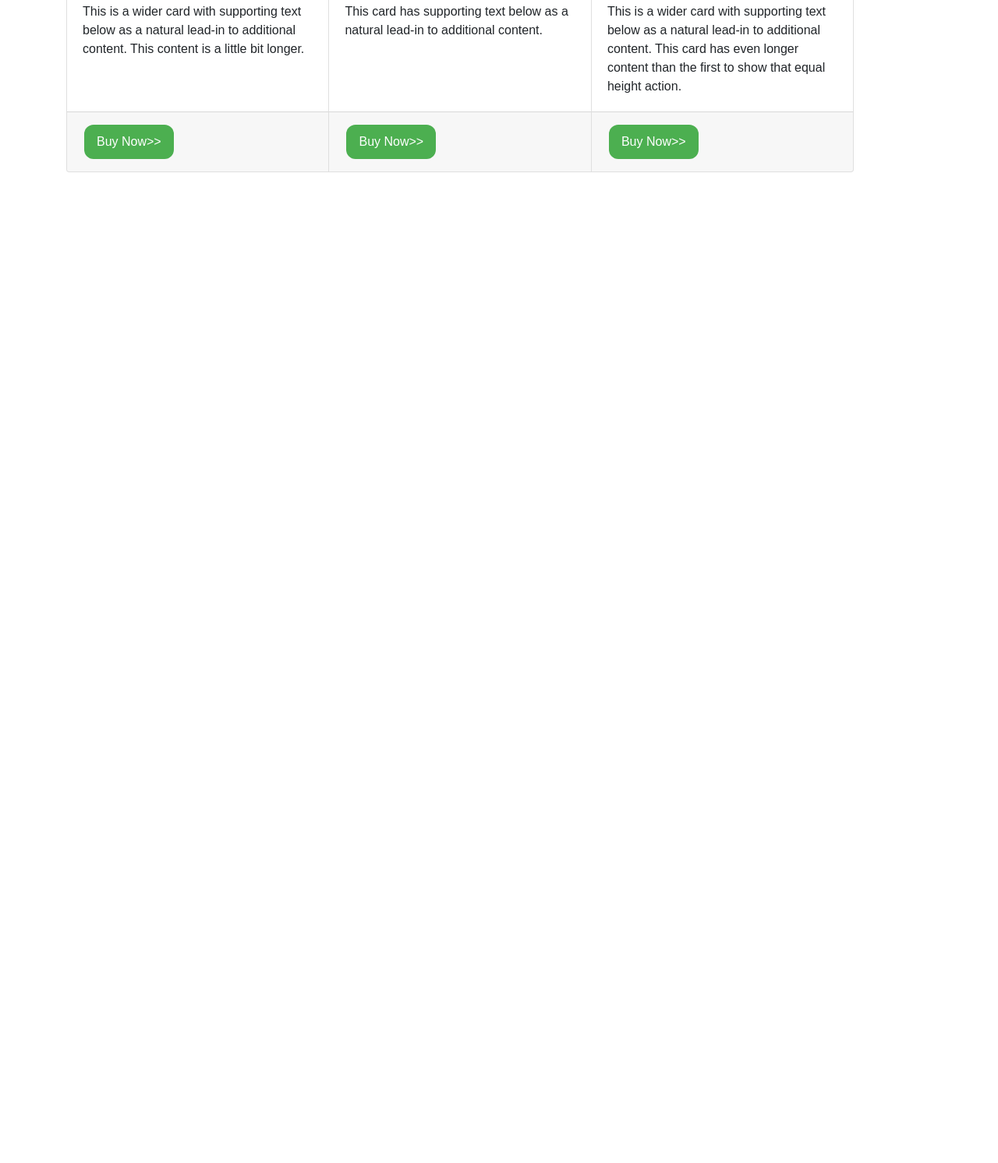
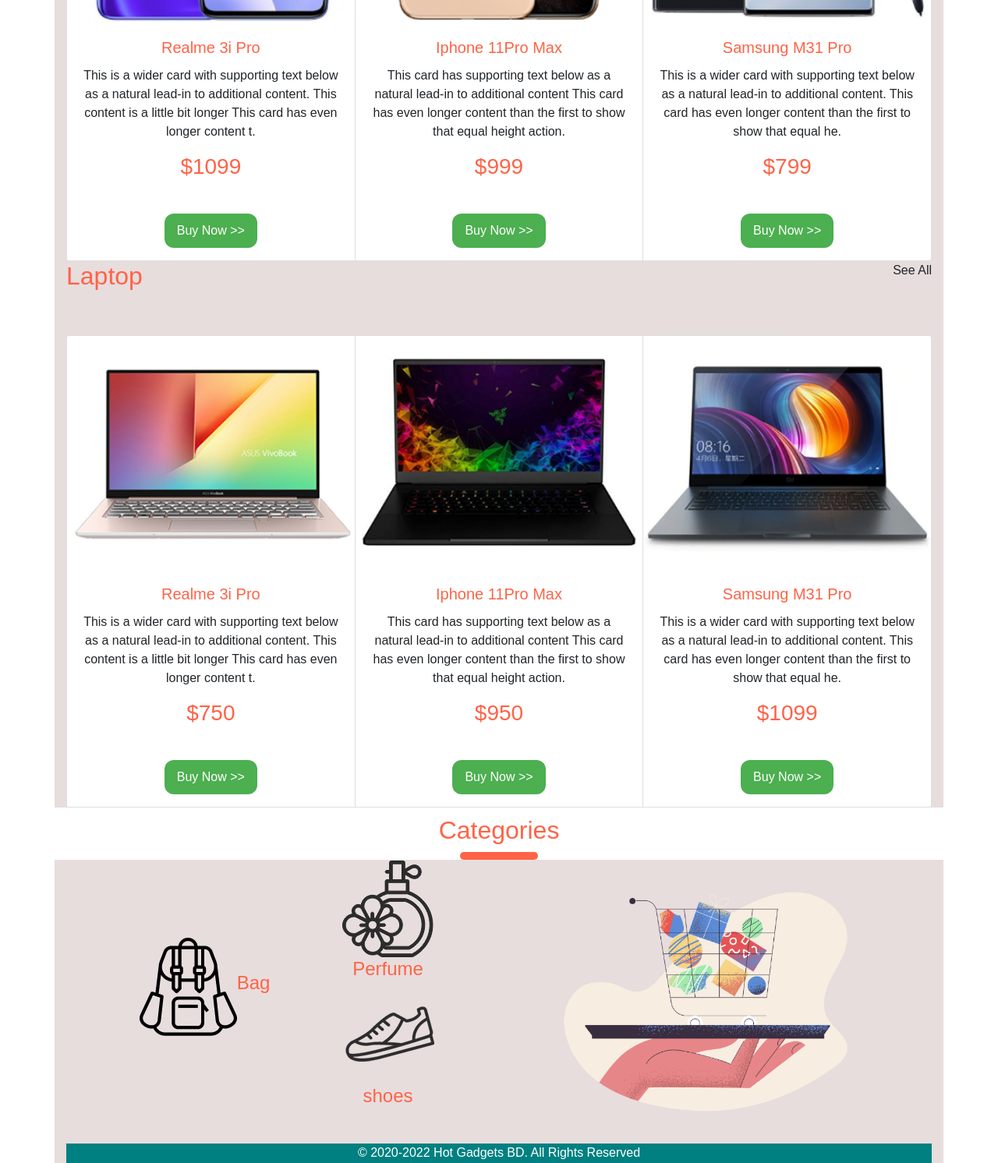
Before and after one commit to datik27/hot-gadgets, a plain HTML site: page index.html in a window 1280 px wide. Shown: the part 1035-2527 px from the top of the page at 78% size. Before the commit the page ends 1256 px from the top, so only its background shows below. Drawn offline with nearby package versions, Linux system fonts and the light colour scheme.

Commit message:
done project

```diff
--- a/index.html
+++ b/index.html
@@ -54,7 +54,7 @@
               <div class="carousel-inner">
                 <div class="carousel-item active">
                   <div class="row d-flex align-items-center">
-                    <div class="col-md-7">
+                    <div class="col-md-6">
                       <h1>
                         Mackbook Pro Airmax
                       </h1>
@@ -62,7 +62,7 @@
                       <h2>$1200</h2>
                       <button>Buy Now >></button>
                     </div>
-                    <div class="col-md-5">
+                    <div class="col-md-6">
                       <img src="banner-products/product-1.png" class="d-block w-100" alt="...">
                     </div>
 
@@ -91,7 +91,7 @@
                   <div class="row d-flex align-items-center">
                     <div class="col-md-6">
                       <h1>
-                        JBL Go pro
+                        Jbl Go pro
                       </h1>
                       <p>Lorem ipsum dolor sit amet consectetur adipisicing elit. Eveniet praesentium asperiores ex, quidem placeat possimus.</p>
                       <h2>$400</h2>
@@ -119,47 +119,127 @@
             <!--1st slider finish-->
             <!--1st category box start-->
             <div class="container">
-              <h2>SmartPhone</h2>
-              <h2 id="dekho">See All</h2>
+              <div class="pb-5 d-flex justify-content-between">
+                <h2>Smartphone</h2>
+              <h4 class="kicuna">See All</h4>
+               </div>
               <div class="card-group">
                 <div class="card">
                   <img src="phone/phone-1.png" class="card-img-top" alt="...">
                   <div class="card-body">
-                    <h5 class="card-title d-flex justify-content-cente">Realme 3i Pro</h5>
-                    <p class="card-text">This is a wider card with supporting text below as a natural lead-in to additional content. This content is a little bit longer.</p>
+                    <h5 class="card-title">Realme 3i Pro</h5>
+                    <p class="card-text">This is a wider card with supporting text below as a natural lead-in to additional content. This content is a little bit longer This card has even longer content t.</p>
+                    <h3>$1099</h3>
                   </div>
                   <div class="card-footer">
-                    <button>Buy Now>></button>
+                    <button>Buy Now >></button>
                   </div>
                 </div>
                 <div class="card">
                   <img src="phone/phone-2.png" class="card-img-top" alt="...">
                   <div class="card-body">
                     <h5 class="card-title">Iphone 11Pro Max</h5>
-                    <p class="card-text">This card has supporting text below as a natural lead-in to additional content.</p>
+                    <p class="card-text">This card has supporting text below as a natural lead-in to additional content This card has even longer content than the first to show that equal height action.</p>
+                    <h3>$999</h3>
                   </div>
                   <div class="card-footer">
-                    <button>Buy Now>></button>
+                    <button>Buy Now >></button>
                   </div>
                 </div>
                 <div class="card">
                   <img src="phone/phone-3.png" class="card-img-top" alt="...">
                   <div class="card-body">
                     <h5 class="card-title">Samsung M31 Pro</h5>
-                    <p class="card-text">This is a wider card with supporting text below as a natural lead-in to additional content. This card has even longer content than the first to show that equal height action.</p>
+                    <p class="card-text">This is a wider card with supporting text below as a natural lead-in to additional content. This card has even longer content than the first to show that equal he.</p>
+                    <h3>$799</h3>
                   </div>
                   <div class="card-footer">
-                    <button>Buy Now>></button>
+                    <button>Buy Now >></button>
                   </div>
                 </div>
               </div>
+            </div>
+            <!--1st category box finish-->
+            <!--2nd category start-->
+            <div class="container">
+              <div class="pb-5 d-flex justify-content-between">
+                 <h2>Laptop</h2>
+               <p class="kicuna">See All</p>
+              </div>
+             <div class="card-group">
+               <div class="card">
+                 <img src="laptop/product-1.png" class="card-img-top" alt="...">
+                 <div class="card-body">
+                   <h5 class="card-title">Realme 3i Pro</h5>
+                   <p class="card-text">This is a wider card with supporting text below as a natural lead-in to additional content. This content is a little bit longer This card has even longer content t.</p>
+                   <h3>$750</h3>
+                 </div>
+                 <div class="card-footer">
+                   <button>Buy Now >></button>
+                 </div>
+               </div>
+               <div class="card">
+                 <img src="laptop/product-2.png" class="card-img-top" alt="...">
+                 <div class="card-body">
+                   <h5 class="card-title">Iphone 11Pro Max</h5>
+                   <p class="card-text">This card has supporting text below as a natural lead-in to additional content This card has even longer content than the first to show that equal height action.</p>
+                   <h3>$950</h3>
+                 </div>
+                 <div class="card-footer">
+                   <button>Buy Now >></button>
+                 </div>
+               </div>
+               <div class="card">
+                 <img src="laptop/product-3.png" class="card-img-top" alt="...">
+                 <div class="card-body">
+                   <h5 class="card-title">Samsung M31 Pro</h5>
+                   <p class="card-text">This is a wider card with supporting text below as a natural lead-in to additional content. This card has even longer content than the first to show that equal he.</p>
+                   <h3>$1099</h3>
+                 </div>
+                 <div class="card-footer">
+                   <button>Buy Now >></button>
+                 </div>
+               </div>
+             </div>
+           </div>
+            <!--2nd category finish-->
+            <!--3rd category start-->
 
+                <div class="ruler">
+                  <h2>Categories</h2>
+                  <div class="cat-line"></div>
+                </div>
+            <div class="container">
+                <div class="row">
+                  <div class="col-md-3">
+                    <div class="d-flex justify-content-center align-items-center cat-bag">
+                      <img src="categories/bag.png">
+                      <h4>Bag</h4>
+                    </div>
+                  </div>
+                   <div class="col-md-3 d-flex flex-column">
+                     <div class="cat-bg text-center">
+                      <img src="categories/perfume.png">
+                      <h4>Perfume</h4>
+                     </div>
+                     <div class="cat-bg text-center">
+                         <img src="categories/shoe.png">
+                        <h4>shoes</h4>
+                     </div>
+                   </div>
+                   <div class="col-md-6">
+                     <img class="hand-image" src="categories/pale-order.png">
+                   </div>
+                </div>
+            </div>
+            <!--3rd category finish-->
+            <!--footer start-->
+              <div class="container">
+                <footer>
+                  <p>© 2020-2022 Hot Gadgets BD. All Rights Reserved</p>
+                </footer>
 
-
-
-
-
-            </div>
+              </div>
 
 
 
@@ -168,9 +248,8 @@
 
 
 
+            <!--footer finish-->
 
-
-            <!--1st category box finish-->
 
 
 
--- a/style.css
+++ b/style.css
@@ -24,6 +24,54 @@
     background-color: #4CAF50;
     color: white;
 }
-#dekho{
-    float:right;
+.card-footer{
+    border: none;
+    background-color: white;
+    text-align: center;
 }
+.card-body{
+    text-align: center;
+}
+
+.ruler{
+    text-align: center;
+    padding-top: 10px;
+}
+.cat-line{
+    height: 4px;
+    width: 100px;
+    background-color: tomato;
+    margin: 0 auto;
+    border-radius: 50px;
+    padding-top: 10px;
+}
+.hand-image{
+    width: 90%;
+    height: auto;
+}
+.cat-bag{
+    padding-top: 100px;
+    padding-left: 100px;
+}
+footer{
+    background-color: teal;
+    color:white;
+    font-weight: 400;
+    text-align: center;
+    height: 25px;
+}
+.container{
+    background-color: rgb(231, 221, 221);
+}
+h1, h2, h3, h4, h5, h6{
+    color: tomato;
+}
+.carousel-indicators li{
+    background-color:blue;
+
+}
+.carousel-control-next-icon, .carousel-control-prev-icon{
+    background-color: teal;
+    color: black;
+    font-weight: bolder;
+}
```
